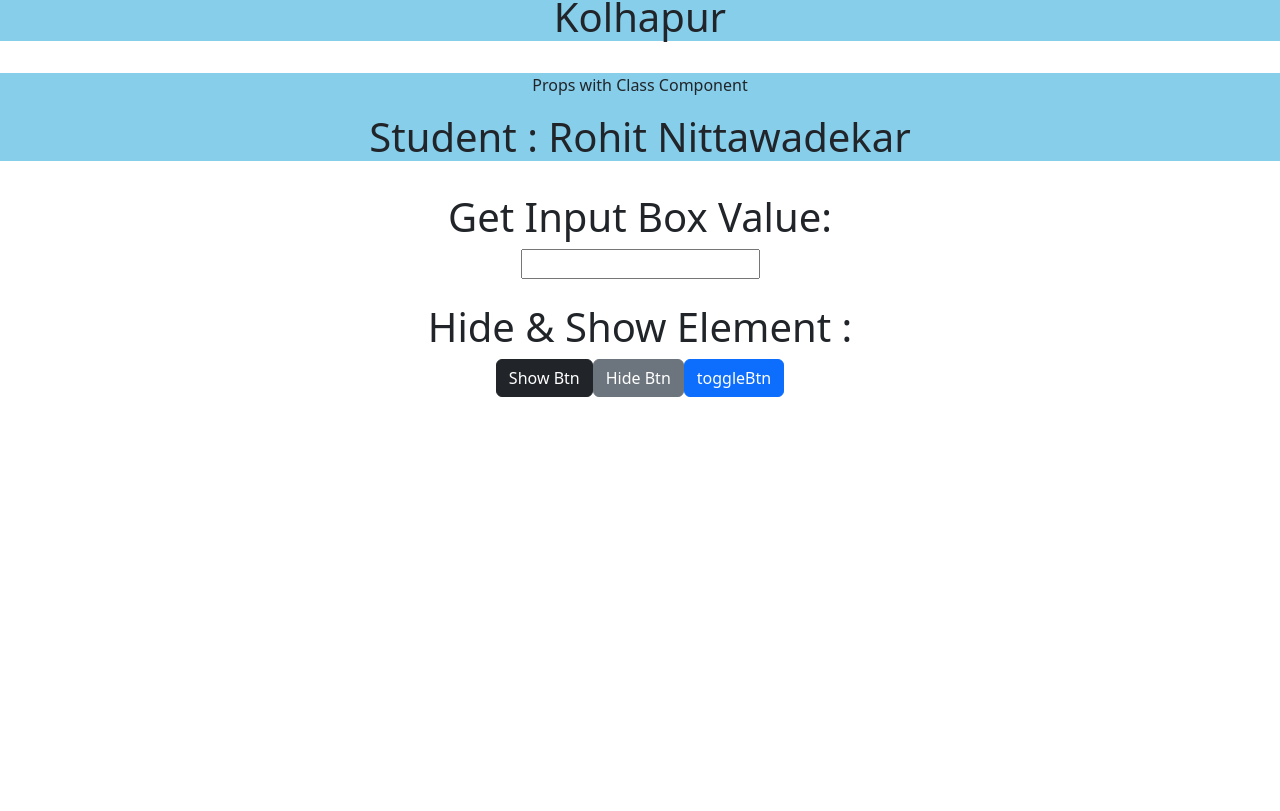
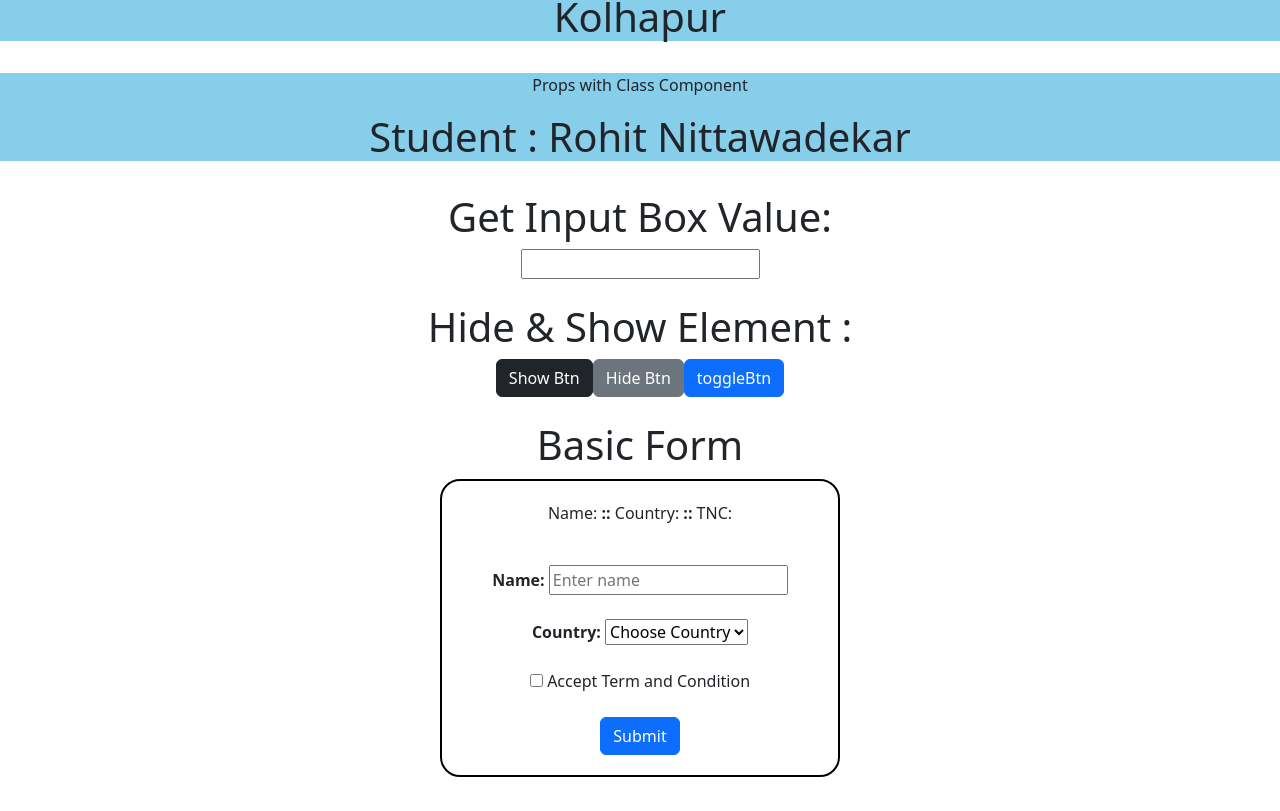
Before and after one commit to Rohit3920/React-practise, a React (Create React App) app: page / in a window 1280 px wide. Shown: the part 513-1324 px from the top of the page. Before the commit the page ends 934 px from the top, so only its background shows below. Built offline with nearby package versions, Linux system fonts and the light colour scheme.

Commit message:
Basic form with React to target value

```diff
--- a/src/App.js
+++ b/src/App.js
@@ -9,6 +9,7 @@ import PropFun from './Component/PropFun';
 import PropsClass from './Component/PropsClass'
 import GetInputValue from './Component/GetInputValue'
 import HideShowElement from './Component/HideShowElement';
+import BasicForm from './Component/BasicForm';
 
 function App() {
 
@@ -30,6 +31,8 @@ function App() {
     <GetInputValue /><br />
 
     <HideShowElement /><br />
+
+    <BasicForm /><br />
     </div>
   );
 }
--- /dev/null
+++ b/src/Component/BasicForm.js
@@ -0,0 +1,38 @@
+import { useState } from "react";
+import { Button } from "react-bootstrap";
+
+export default function BasicForm(){
+
+    const [name, setName] = useState(" ");
+    const [country, setCountry] = useState(" ");
+    const [tnc, setTnc] = useState(false);
+
+    function formHandle(e){
+        e.preventDefault();
+    }
+
+
+    return(
+        <div>
+            <h1>Basic Form</h1>
+            <form className="form" onSubmit={formHandle}>
+
+                <p>Name: <b>{name}  :: </b> Country: <b>{country}  :: </b> TNC: <b>{tnc}</b></p><br/>
+
+            <b>Name: </b> <input type="text" onChange={(e) => setName(e.target.value)} placeholder="Enter name" /><br/><br/>
+
+            <b>Country: </b> <select onChange={(e) => setCountry(e.target.value)}>
+                <option>Choose Country</option>
+                <option>INDIA</option>
+                <option>CHiNA</option>
+                <option>America</option>
+            </select><br/><br/>
+
+            <input type="checkbox" onChange={(e) => setTnc(e.target.value)}/><span> Accept Term and Condition </span><br/><br/>
+
+            <Button type="submit">Submit</Button>
+
+            </form>
+        </div>
+    )
+}
--- a/src/Component/style.css
+++ b/src/Component/style.css
@@ -1,3 +1,11 @@
 .main{
     background-color: skyblue;
 }
+
+.form{
+    width: 400px;
+    margin: 10px auto;
+    border: 2px solid black;
+    border-radius: 20px;
+    padding: 20px;
+}
```
